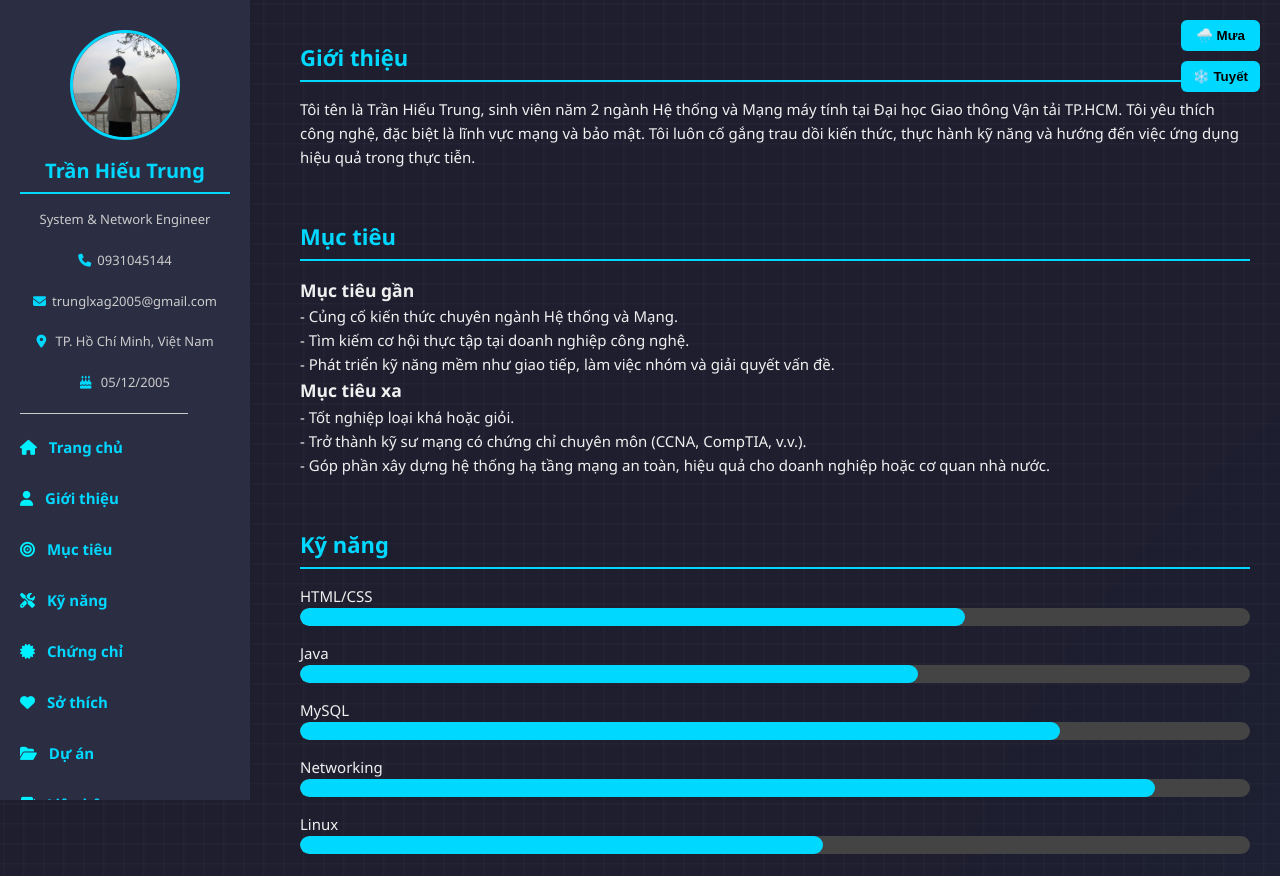
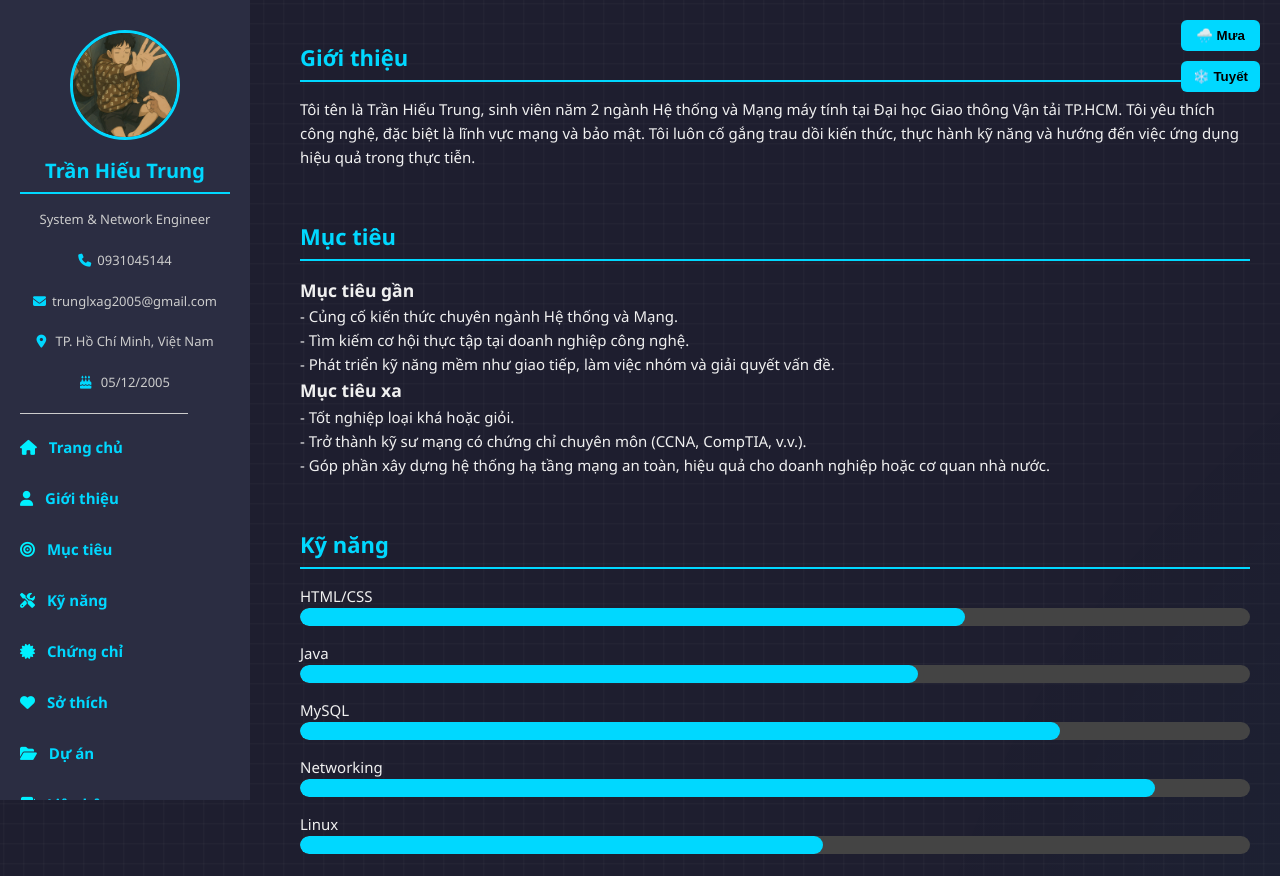
Before and after one commit to Le-Duc-Huy/LapTrinhWeb, a plain HTML site: page cv4.html in a window 1280 px wide. Shown: the top 876 px of the page. Drawn offline with Linux system fonts and the light colour scheme.

Commit message:
Update cv4.html

```diff
--- a/cv4.html
+++ b/cv4.html
@@ -15,7 +15,7 @@
       <!-- Sidebar -->
       <nav class="sidebar">
         <div class="image-container">
-          <img src="./img/Avatar.jpg" alt="Ảnh cá nhân" />
+          <img src="./img/Avatar1.jpg" alt="Ảnh cá nhân" />
         </div>
         <h2>Trần Hiếu Trung</h2>
         <p>System & Network Engineer</p>
```
